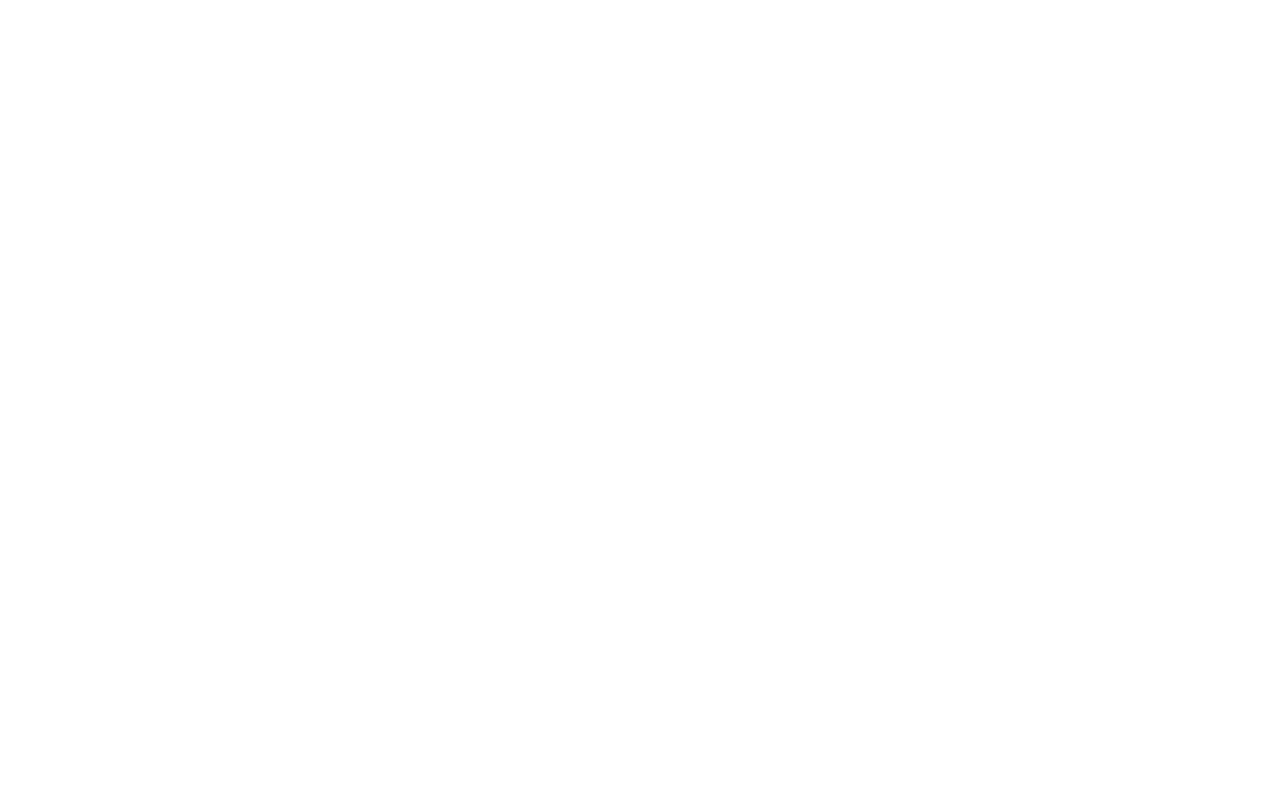
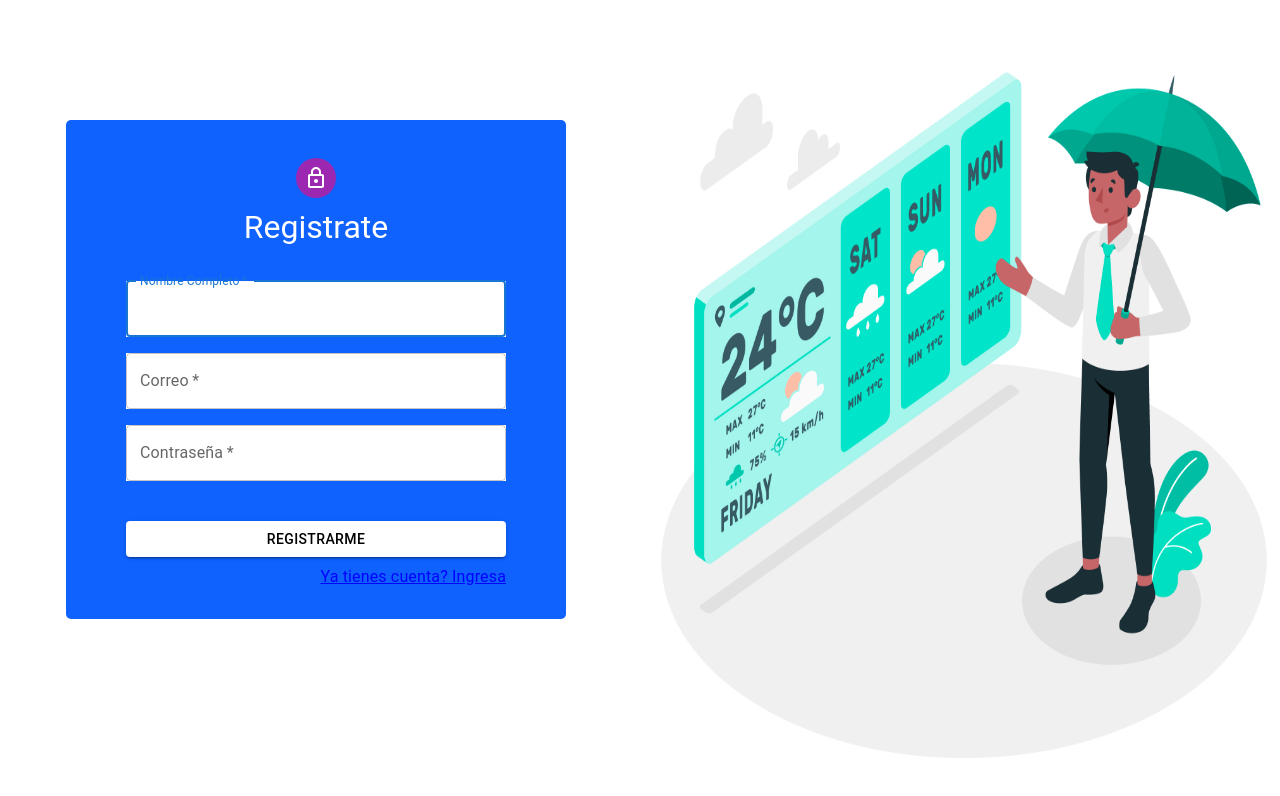
Before and after one commit to Mariacabriles29/weather-app, a React (Create React App) app: page /register in a window 1280 px wide. Before the commit this address had no page. Shown: the top 796 px of the page. Built offline with nearby package versions, Linux system fonts and the light colour scheme; no server answers.

Commit message:
feat: :zap: added successful login with api users

```diff
--- a/package.json
+++ b/package.json
@@ -20,10 +20,11 @@
     "react-redux": "^8.1.1",
     "react-router-dom": "^6.13.0",
     "react-scripts": "5.0.1",
+    "react-toastify": "^9.1.3",
     "redux-devtools-extension": "^2.13.9",
     "redux-thunk": "^2.4.2",
     "sass": "^1.63.6",
-
+    "sass-loader": "^13.3.2",
     "typescript": "^4.9.5",
     "web-vitals": "^2.1.4"
   },
--- a/src/components/pages/LoginPage.tsx
+++ b/src/auth/pages/LoginPage.tsx
@@ -16,13 +16,58 @@ import LockOutlinedIcon from "@mui/icons-material/LockOutlined";
 import Img from "../../resources/img/home.jpg";
 
 import { useState } from "react";
+import { useDispatch, useSelector } from "react-redux";
+import { UserActionTypes } from "../../helpers/userTypes";
+import axios from "axios";
+import { ToastContainer, toast } from "react-toastify";
 
 export const LoginPage = () => {
   const defaultTheme = createTheme();
+  const users = useSelector((state: any) => state.users.users);
+  const dispatch = useDispatch();
+  const navigate = useNavigate();
   const [username, setUsername] = useState<string>("");
   const [password, setPassword] = useState<string>("");
-  const handleSubmit = (event: React.FormEvent<HTMLFormElement>) => {
+
+  const handleSubmit = async (event: React.FormEvent<HTMLFormElement>) => {
     event.preventDefault();
+
+    const user = users.find(
+      (u: any) =>
+        `${u.email}`.toLowerCase() === username.toLowerCase() &&
+        `${u.password}`.toLowerCase() === password.toLowerCase()
+    );
+    console.log(user);
+    if (user) {
+      dispatch({
+        type: UserActionTypes.CHECK_LOGIN,
+        payload: user,
+      });
+      navigate("/weather");
+      toast.success("Inicio exitoso", {
+        position: "top-right",
+        autoClose: 5000,
+        hideProgressBar: false,
+        closeOnClick: true,
+        pauseOnHover: true,
+        draggable: true,
+        progress: undefined,
+        theme: "light",
+      });
+    } else {
+      toast.error("Error al iniciar", {
+        position: "top-right",
+        autoClose: 5000,
+        hideProgressBar: false,
+        closeOnClick: true,
+        pauseOnHover: true,
+        draggable: true,
+        progress: undefined,
+        theme: "light",
+      });
+    }
+
+    // console.log(users);
   };
 
   const handleUserName = (e: any) => {
@@ -50,7 +95,6 @@ export const LoginPage = () => {
             src={Img}
             alt="login"
             style={{ width: "100%", height: "auto" }}
-            // height={"100%"}
           />
         </Grid>
         <Grid item xs={6} sm={8} md={5} component={Paper} elevation={6} square>
@@ -75,8 +119,7 @@ export const LoginPage = () => {
                 alignItems: "center",
                 backgroundColor: "rgb(15, 98, 254)",
                 padding: "36px",
-                clipPath:
-                  "polygon(20% 0%, 80% 0%, 100% 20%, 100% 80%, 80% 100%, 20% 100%, 0% 80%, 0% 20%)",
+                borderRadius: "5px",
               }}
             >
               <Avatar sx={{ m: 1, bgcolor: "secondary.main" }}>
@@ -122,8 +165,8 @@ export const LoginPage = () => {
                 />
 
                 <FormControlLabel
-                  control={<Checkbox value="remember" color="primary" />}
-                  label="Remember me"
+                  control={<Checkbox value="remember" color="secondary" />}
+                  label="Recordarme"
                 />
                 <Button
                   type="submit"
@@ -150,7 +193,7 @@ export const LoginPage = () => {
                       className="link"
                       style={{ color: "white", marginRight: "2rem" }}
                     >
-                      {"Ya tienes cuenta? Registrate"}
+                      {"No tienes cuenta? Registrate"}
                     </Link>
                   </Grid>
                 </Grid>
@@ -158,6 +201,18 @@ export const LoginPage = () => {
             </Box>
           </Box>
         </Grid>
+        <ToastContainer
+          position="top-right"
+          autoClose={5000}
+          hideProgressBar={false}
+          newestOnTop={false}
+          closeOnClick
+          rtl={false}
+          pauseOnFocusLoss
+          draggable
+          pauseOnHover
+          theme="colored"
+        />
       </Grid>
     </ThemeProvider>
   );
--- /dev/null
+++ b/src/auth/pages/RegisterPage.tsx
@@ -0,0 +1,165 @@
+import {
+  Avatar,
+  Box,
+  Button,
+  CssBaseline,
+  Grid,
+  TextField,
+  ThemeProvider,
+  Typography,
+  createTheme,
+} from "@mui/material";
+import LockOutlinedIcon from "@mui/icons-material/LockOutlined";
+import Img from "../../resources/img/register.jpg.jpg";
+import { useState } from "react";
+import { Link } from "react-router-dom";
+// import { Link } from "@mui/icons-material";
+
+const defaultTheme = createTheme();
+const handleSubmit = async (event: React.FormEvent<HTMLFormElement>) => {
+  event.preventDefault();
+};
+export const RegisterPage = () => {
+  const [userName, setUserName] = useState<string>("");
+  const [userEmail, setUserEmail] = useState<string>("");
+  const [userPassword, setUserPassword] = useState<string>("");
+
+  return (
+    <ThemeProvider theme={defaultTheme}>
+      <Grid container spacing={2} sx={{ height: "100vh", overflow: "hidden" }}>
+        <Grid item xs={6} md={6}>
+          <CssBaseline />
+          <Box
+            sx={{
+              display: "flex",
+              flexDirection: "column",
+              alignItems: "center",
+              marginTop: 15,
+            }}
+          >
+            <Box
+              sx={{
+                display: "flex",
+                justifyContent: "end",
+                flexDirection: "column",
+                width: "500px",
+                height: "auto",
+                alignItems: "center",
+                backgroundColor: "rgb(15, 98, 254)",
+                padding: "30px",
+                borderRadius: "5px",
+              }}
+            >
+              <Avatar sx={{ m: 1, bgcolor: "secondary.main" }}>
+                <LockOutlinedIcon />
+              </Avatar>
+              <Typography
+                component="h1"
+                variant="h5"
+                fontSize="2rem"
+                sx={{ color: "white" }}
+              >
+                Registrate
+              </Typography>
+              <Box component="form" noValidate onSubmit={handleSubmit}>
+                <Grid
+                  container
+                  spacing={2}
+                  sx={{
+                    alignItems: "center",
+                    paddingLeft: "30px",
+                    paddingRight: "30px",
+                  }}
+                >
+                  <Grid item xs={12} sx={{ mt: "2rem" }}>
+                    <TextField
+                      autoComplete="given-name"
+                      name="name"
+                      label="Nombre Completo"
+                      required
+                      fullWidth
+                      autoFocus
+                      value={userName}
+                      onChange={(e) => setUserName(e.target.value)}
+                      style={{ backgroundColor: "white" }}
+                    />
+                  </Grid>
+                  <Grid item xs={12}>
+                    <TextField
+                      required
+                      fullWidth
+                      name="email"
+                      label="Correo"
+                      placeholder="Ingrese su correo"
+                      value={userEmail}
+                      onChange={(e) => setUserEmail(e.target.value)}
+                      style={{ backgroundColor: "white" }}
+                    />
+                  </Grid>
+                  <Grid item xs={12}>
+                    <TextField
+                      required
+                      fullWidth
+                      name="password"
+                      type="password"
+                      label="Contraseña"
+                      placeholder="Ingrese su contraseña"
+                      value={userPassword}
+                      onChange={(e) => setUserPassword(e.target.value)}
+                      style={{ backgroundColor: "white" }}
+                    />
+                  </Grid>
+                  <Grid
+                    item
+                    sx={{
+                      width: "100%",
+                    }}
+                  >
+                    <Button
+                      type="submit"
+                      fullWidth
+                      variant="contained"
+                      sx={{
+                        mt: 3,
+                        mb: 1,
+                      }}
+                      style={{ color: "black", backgroundColor: "white" }}
+                    >
+                      Registrarme
+                    </Button>
+                  </Grid>
+
+                  <Grid container direction="row" justifyContent="end">
+                    <Grid item>
+                      <Link
+                        to="/login"
+                        className="link"
+                        style={{ color: "blue" }}
+                      >
+                        {"Ya tienes cuenta? Ingresa"}
+                      </Link>
+                    </Grid>
+                  </Grid>
+                </Grid>
+              </Box>
+            </Box>
+          </Box>
+        </Grid>
+
+        <Grid
+          item
+          xs={6}
+          md={6}
+          sx={{ display: "flex", justifyContent: "flex-end" }}
+        >
+          <img
+            src={Img}
+            alt="register"
+            style={{ minWidth: "50%" }}
+            height={"100%"}
+          />
+        </Grid>
+      </Grid>
+    </ThemeProvider>
+  );
+};
--- /dev/null
+++ b/src/components/Weather.tsx
@@ -0,0 +1,5 @@
+import React from "react";
+
+export const Weather = () => {
+  return <h1>Weather</h1>;
+};
--- a/src/helpers/userTypes.ts
+++ b/src/helpers/userTypes.ts
@@ -13,23 +13,23 @@ export interface UserState {
 }
 
 export enum UserActionTypes {
-  FETCH_USERS_REQUEST = "FETCH_FORECAST_REQUEST",
-  FETCH_USERS_SUCCESS = "FETCH_USERS_SUCCESS",
-  FETCH_USERS_FAILURE = "FETCH_USERS_FAILURE",
+  GET_USERS_REQUEST = "GET_USERS_REQUEST",
+  GET_USERS_SUCCESS = "GET_USERS_SUCCESS",
+  GET_USERS_FAILURE = "GET_USERS_FAILURE",
   CHECK_LOGIN = "CHECK_LOGIN",
 }
 
-interface FetchUsersRequestAction {
-  type: UserActionTypes.FETCH_USERS_REQUEST;
+interface GetUsersRequestAction {
+  type: UserActionTypes.GET_USERS_REQUEST;
 }
 
-interface FetchUsersSuccessAction {
-  type: UserActionTypes.FETCH_USERS_SUCCESS;
+interface GetUsersSuccessAction {
+  type: UserActionTypes.GET_USERS_SUCCESS;
   payload: User[];
 }
 
-interface FetchUsersFailureAction {
-  type: UserActionTypes.FETCH_USERS_FAILURE;
+interface GetUsersFailureAction {
+  type: UserActionTypes.GET_USERS_FAILURE;
   payload: string;
 }
 interface CHECK_LOGIN {
@@ -38,7 +38,7 @@ interface CHECK_LOGIN {
 }
 
 export type UserAction =
-  | FetchUsersRequestAction
-  | FetchUsersSuccessAction
-  | FetchUsersFailureAction
+  | GetUsersRequestAction
+  | GetUsersSuccessAction
+  | GetUsersFailureAction
   | CHECK_LOGIN;
--- a/src/helpers/weatherTypes.ts
+++ b/src/helpers/weatherTypes.ts
@@ -1,5 +1,4 @@
 export interface Weather {
-  /*ojo esto debo cambiarlo  */
   weather: [];
   forecast: string;
   loading: false;
--- a/src/router/AppRouter.tsx
+++ b/src/router/AppRouter.tsx
@@ -1,12 +1,43 @@
-import React from "react";
-import { BrowserRouter, Route, Routes } from "react-router-dom";
-import { LoginPage } from "../components/pages/LoginPage";
+import React, { useEffect } from "react";
+import { BrowserRouter, Navigate, Route, Routes } from "react-router-dom";
+import { LoginPage } from "../auth/pages/LoginPage";
+import { RegisterPage } from "../auth/pages/RegisterPage";
+import { useDispatch, useSelector } from "react-redux";
+import axios from "axios";
+import { UserActionTypes } from "../helpers/userTypes";
+import { getUsers } from "../store/acctions/userActions";
+import { Weather } from "../components/Weather";
 
 export const AppRouter = () => {
+  const users = useSelector((state: any) => state.users);
+  const dispatch = useDispatch();
+  useEffect(() => {
+    initData();
+  }, []);
+
+  const initData = async () => {
+    // const response = await axios.get("https://api.escuelajs.co/api/v1/users");
+
+    // dispatch({
+    //   type: UserActionTypes.GET_USERS_SUCCESS,
+    //   payload: response.data,
+    // });
+    dispatch(getUsers() as any);
+  };
+
   return (
     <BrowserRouter>
       <Routes>
-        <Route path="login" element={<LoginPage />} />
+        {users.currentUser ? (
+          <>
+            <Route path="weather" element={<Weather />} />
+          </>
+        ) : (
+          <Route path="login" element={<LoginPage />} />
+        )}
+
+        <Route path="register" element={<RegisterPage />} />
+        <Route path="*" element={<Navigate to="/login" replace />} />
       </Routes>
     </BrowserRouter>
   );
--- a/src/store/acctions/userActions.ts
+++ b/src/store/acctions/userActions.ts
@@ -1,22 +1,22 @@
 import { ThunkDispatch } from "redux-thunk";
-import { User, UserAction, UserActionTypes } from "../../helpers/userTypes";
+import { UserAction, UserActionTypes } from "../../helpers/userTypes";
+import axios from "axios";
 
-export const fetchUsers = () => {
+export const getUsers = () => {
   return async (dispatch: ThunkDispatch<{}, void, UserAction>) => {
-    dispatch({ type: UserActionTypes.FETCH_USERS_REQUEST });
+    dispatch({ type: UserActionTypes.GET_USERS_REQUEST });
 
     try {
       // Simulación de una llamada a una API con datos de usuarios
-      const response = await fetch("https://api.example.com/users");
-      const users: User[] = await response.json();
+      const response = await axios.get("https://api.escuelajs.co/api/v1/users");
 
       dispatch({
-        type: UserActionTypes.FETCH_USERS_SUCCESS,
-        payload: users,
+        type: UserActionTypes.GET_USERS_SUCCESS,
+        payload: response.data,
       });
     } catch (error: any) {
       dispatch({
-        type: UserActionTypes.FETCH_USERS_FAILURE,
+        type: UserActionTypes.GET_USERS_FAILURE,
         payload: error.message,
       });
     }
--- a/src/store/reducers/userReducer.ts
+++ b/src/store/reducers/userReducer.ts
@@ -13,24 +13,21 @@ export const initialState: UserState = {
 
 const userReducer = (state = initialState, action: UserAction): UserState => {
   switch (action.type) {
-    case UserActionTypes.FETCH_USERS_REQUEST:
+    case UserActionTypes.GET_USERS_REQUEST:
       return {
         ...state,
         loading: true,
         error: null,
       };
-    case UserActionTypes.FETCH_USERS_SUCCESS:
-      const newState = {
+    case UserActionTypes.GET_USERS_SUCCESS:
+      return {
         ...state,
         users: action.payload,
         loading: false,
         error: null,
       };
-      localStorage.setItem("users", JSON.stringify(newState));
-      return {
-        ...newState,
-      };
-    case UserActionTypes.FETCH_USERS_FAILURE:
+
+    case UserActionTypes.GET_USERS_FAILURE:
       return {
         ...state,
         loading: false,
--- a/src/store/store.ts
+++ b/src/store/store.ts
@@ -6,7 +6,7 @@ import userReducer from "./reducers/userReducer";
 // Combine os redutores específicos da sua aplicação
 const rootReducer = combineReducers({
   weather: weatherReducer,
-  user: userReducer,
+  users: userReducer,
 });
 
 // Crie a loja Redux com os redutores combinados e o middleware Redux Thunk
```
Also changed, not shown: src/resources/img/register.jpg.jpg (added), 1 other file (tests, documents, lock files or other folders).
